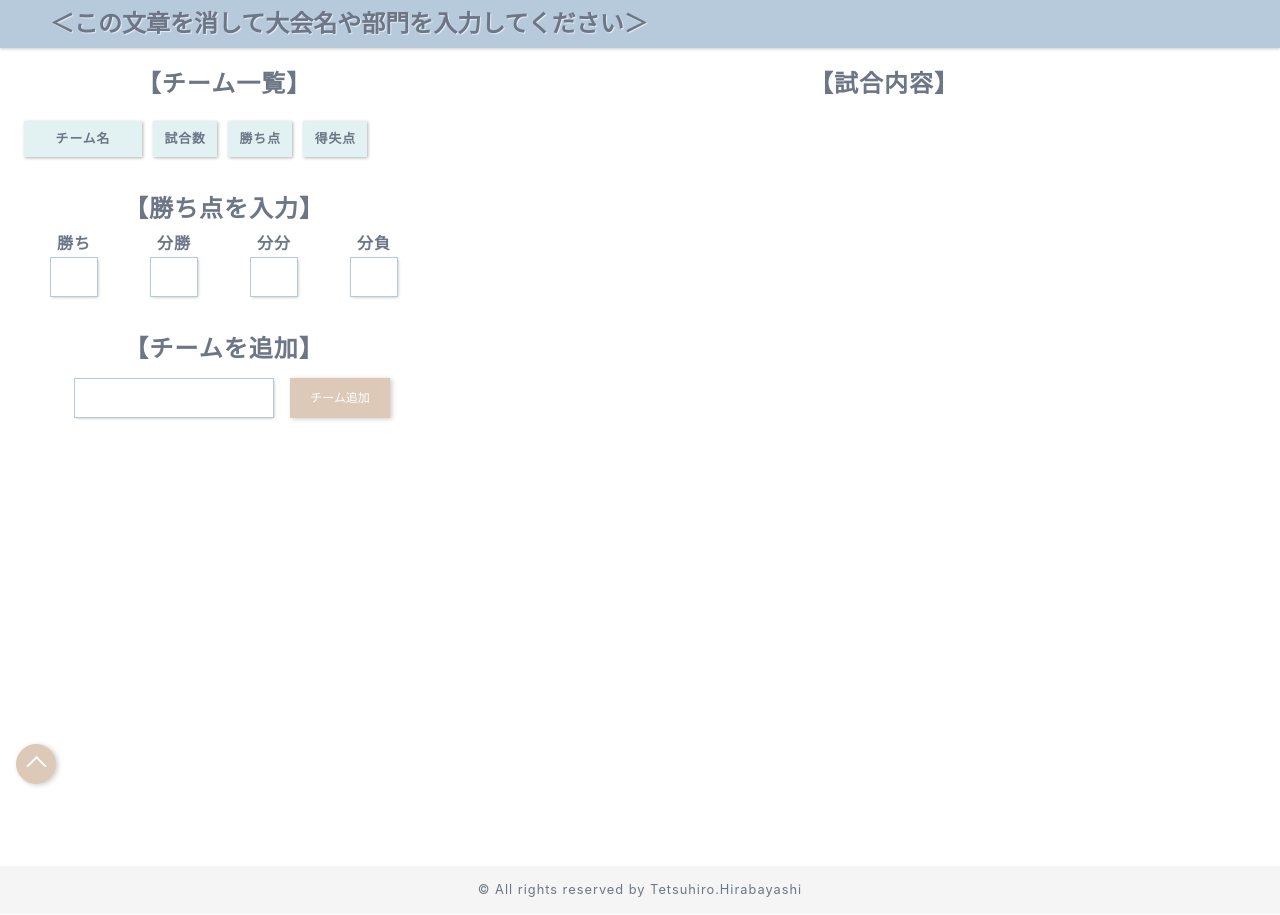
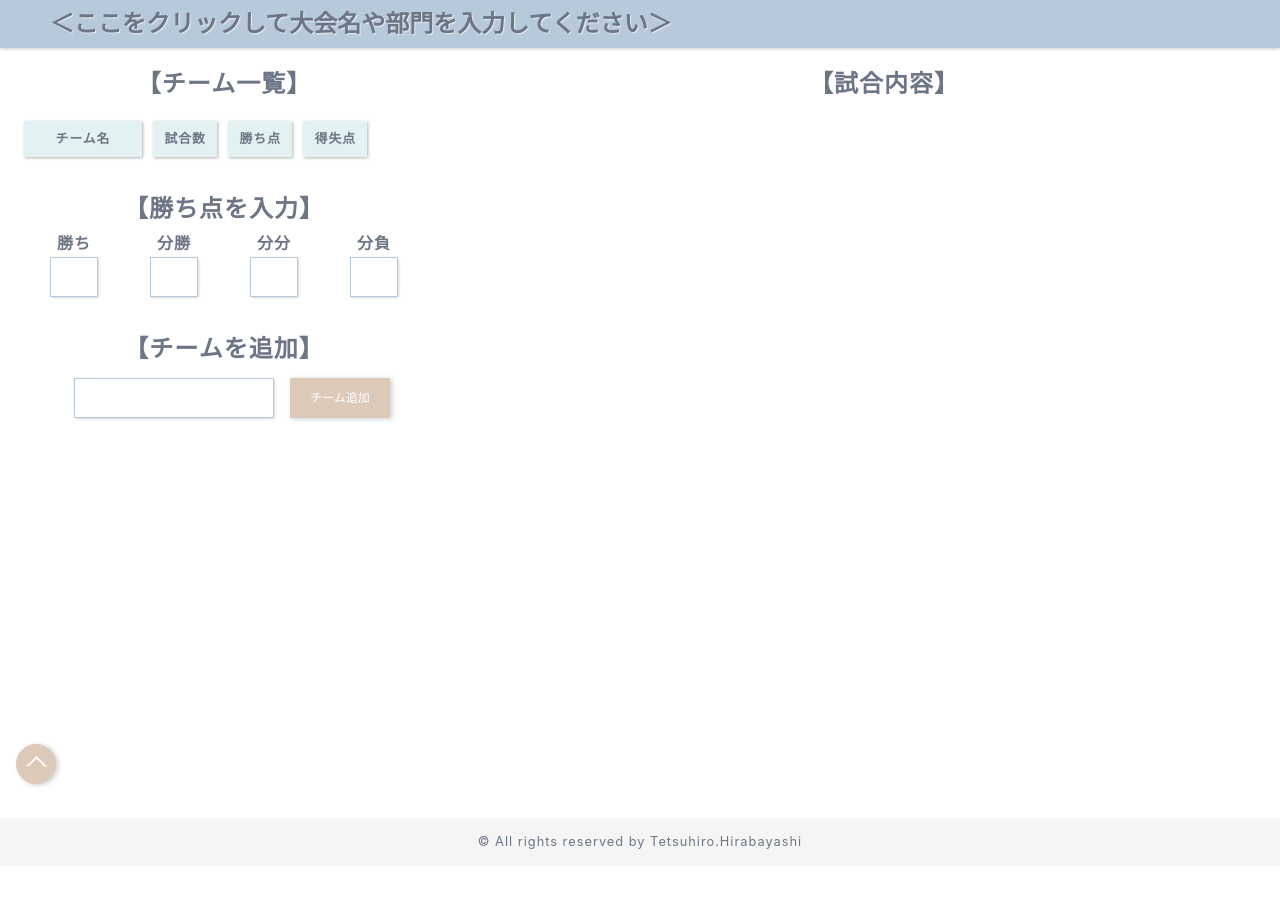
Before and after one commit to tetsu-hira/RecordApp, a React (Create React App) app: page / in a window 1280 px wide. After the commit the page ends 867 px from the top, so only its background shows below. Built offline with nearby package versions, Linux system fonts and the light colour scheme.

Commit message:
不満点解消

```diff
--- a/public/css/style.css
+++ b/public/css/style.css
@@ -75,6 +75,7 @@ button {
   width: 100%;
   display: flex;
   justify-content: space-between;
+  position: fixed;
   box-shadow: inset 0px 0px 0 rgba(255, 255, 255, 0.3), 0px 1px 3px rgba(0, 0, 0, 0.2);
   z-index: 100;
   min-width: 960px;
@@ -322,6 +323,7 @@ button {
 .Process {
   margin-bottom: 50px;
   min-height: 48em;
+  padding-top: 48px;
 }
 .ProcessContainer {
   margin: auto 0;
--- a/sass/Module/Header.scss
+++ b/sass/Module/Header.scss
@@ -4,7 +4,7 @@
   width: 100%;
   display: flex;
   justify-content: space-between;
-  // position: fixed;
+  position: fixed;
   box-shadow: inset 0px 0px 0 rgba(255,255,255,0.3), 0px 1px 3px rgba(0, 0, 0, 0.2);
   z-index: 100;
   min-width: 960px;
--- a/sass/Page/Process.scss
+++ b/sass/Page/Process.scss
@@ -1,6 +1,7 @@
 .Process {
   margin-bottom: 50px;
   min-height: 48em;
+  padding-top: 48px;
   &Container {
     margin: auto 0;
     padding-top: 16px;
--- a/src/components/Header.tsx
+++ b/src/components/Header.tsx
@@ -6,10 +6,13 @@ import { useEffect } from "react";
 
 
 const Header: React.FC = () => {
-const [ title, setTitle ] = useState<string>("＜この文章を消して大会名や部門を入力してください＞")
+const [ title, setTitle ] = useState<string>("＜ここをクリックして大会名や部門を入力してください＞")
 
   const changeTitle = (e:any) => {
     setTitle(e.target.value);
+  }
+  const titleClear = () => {
+    setTitle('');
   }
 
   useEffect(() => {
@@ -19,7 +22,7 @@ const [ title, setTitle ] = useState<string>("＜この文章を消して大会
 
   return (
     <div className="Header">
-        <input className="HeaderTitle" type="text" onChange={changeTitle} value={title} />
+        <input className="HeaderTitle" type="text" onChange={changeTitle} onClick={titleClear} value={title} />
     </div>
   )
 }
--- a/src/components/Process.tsx
+++ b/src/components/Process.tsx
@@ -80,6 +80,7 @@ const Process: React.FC = () => {
       point: 0,
       score: 0,
     }]);
+    setData('');
   }
 
   const handleRemoveTask = (index:number) => {
@@ -384,7 +385,7 @@ const Process: React.FC = () => {
             <h1>【チームを追加】</h1>
             <div className="Form">
               <div className="FormContent">
-                <input className="FormContent__name" type="text" id="name" onChange={changeData}></input>
+                <input className="FormContent__name" type="text" id="name" value={data} onChange={changeData}></input>
                 <button className="FormContent__button" type="submit" onClick={addList}>チーム追加</button>
               </div>
             </div>
```
